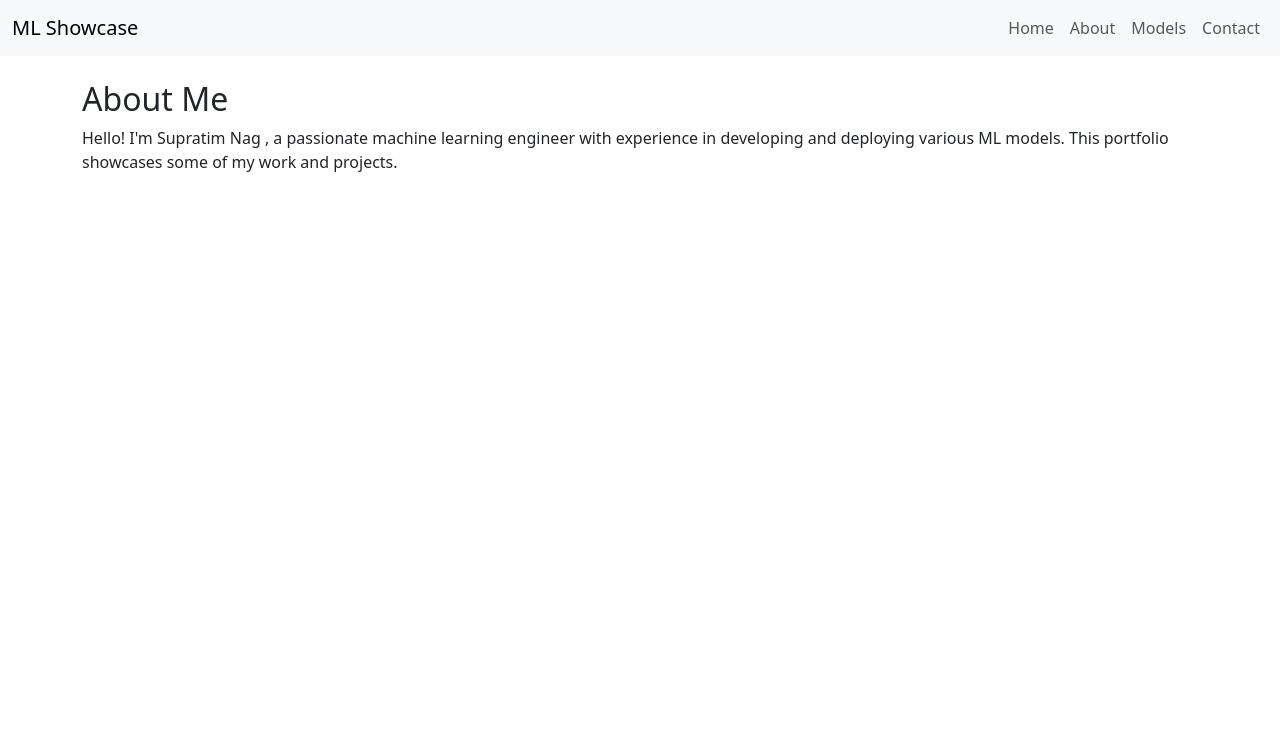
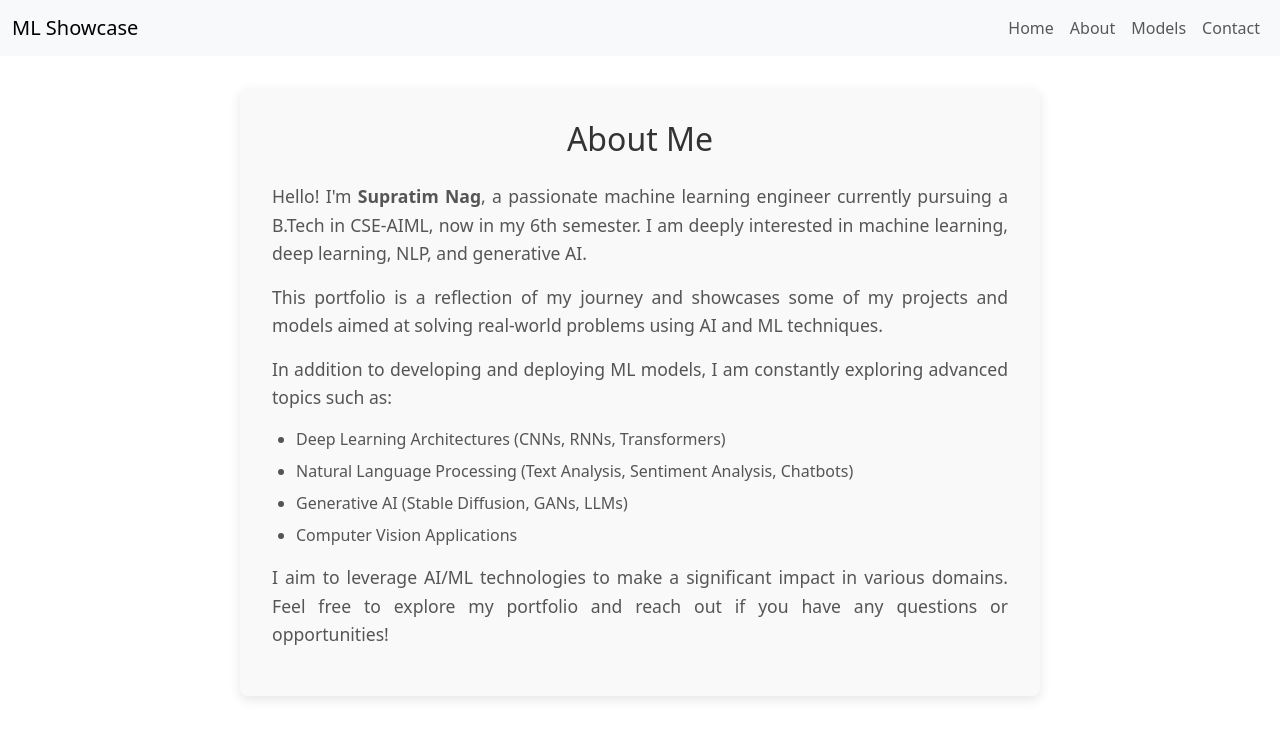
Before and after one commit to snsupratim/Models_Hub, a Flask app: page /about in a window 1280 px wide. Shown: the top 739 px of the page. Run offline with Flask 3, Linux system fonts and the light colour scheme.

Commit message:
polished

```diff
--- a/static/css/styles.css
+++ b/static/css/styles.css
@@ -1,14 +1,71 @@
+
     body {
-    padding-top:0;
+        padding-top: 0;
+        font-family: 'Arial', sans-serif;
     }
 
     .jumbotron {
         background-color: #f8f9fa;
-    padding: 2rem 1rem;
-    border-radius: 0.3rem;
+        padding: 2.5rem 2rem;
+        border-radius: 0.5rem;
+        box-shadow: 0 4px 12px rgba(0, 0, 0, 0.1);
     }
+
+    .card {
+        border: none;
+        box-shadow: 0 4px 8px rgba(0, 0, 0, 0.1);
+        transition: transform 0.3s, box-shadow 0.3s;
+    }
+
     .card:hover {
         transform: translateY(-10px);
-    transition: transform 0.3s;
         box-shadow: 0 8px 16px rgba(0, 0, 0, 0.2);
     }
+
+    .card-img-top {
+        border-radius: 0.5rem 0.5rem 0 0;
+    }
+
+    footer {
+        background-color: #f8f9fa;
+        padding: 1rem 0;
+        color: #6c757d;
+    }
+
+    footer span {
+        font-size: 1.2rem;
+    }
+
+.about-section {
+    background-color: #f9f9f9;
+    padding: 2rem;
+    border-radius: 0.5rem;
+    box-shadow: 0 4px 12px rgba(0, 0, 0, 0.1);
+    margin: 2rem auto;
+    max-width: 800px;
+    text-align: justify;
+}
+
+.about-section h2 {
+    text-align: center;
+    color: #333;
+    margin-bottom: 1.5rem;
+    font-size: 2rem;
+}
+
+.about-section p {
+    font-size: 1.1rem;
+    color: #555;
+    line-height: 1.6;
+}
+
+.about-section ul {
+    list-style-type: disc;
+    padding-left: 1.5rem;
+    margin-top: 1rem;
+    color: #555;
+}
+
+.about-section ul li {
+    margin-bottom: 0.5rem;
+}
--- a/templates/about.html
+++ b/templates/about.html
@@ -1,8 +1,22 @@
 {% extends "base.html" %}
 
 {% block content %}
-<h2>About Me</h2>
-<p>Hello! I'm Supratim Nag , a passionate machine learning engineer with experience in developing and deploying various
-    ML
-    models. This portfolio showcases some of my work and projects.</p>
+<div class="about-section">
+    <h2>About Me</h2>
+    <p>Hello! I'm <strong>Supratim Nag</strong>, a passionate machine learning engineer currently pursuing a B.Tech in
+        CSE-AIML, now in my 6th semester. I am deeply interested in machine learning, deep learning, NLP, and generative
+        AI.</p>
+    <p>This portfolio is a reflection of my journey and showcases some of my projects and models aimed at solving
+        real-world problems using AI and ML techniques.</p>
+    <p>In addition to developing and deploying ML models, I am constantly exploring advanced topics such as:
+    <ul>
+        <li>Deep Learning Architectures (CNNs, RNNs, Transformers)</li>
+        <li>Natural Language Processing (Text Analysis, Sentiment Analysis, Chatbots)</li>
+        <li>Generative AI (Stable Diffusion, GANs, LLMs)</li>
+        <li>Computer Vision Applications</li>
+    </ul>
+    </p>
+    <p>I aim to leverage AI/ML technologies to make a significant impact in various domains. Feel free to explore my
+        portfolio and reach out if you have any questions or opportunities!</p>
+</div>
 {% endblock %}
```
Also changed, not shown: app.py (+14 -0 lines), templates/home.html (+45 -4 lines). Lines whose indentation alone changed are shown as unchanged.
